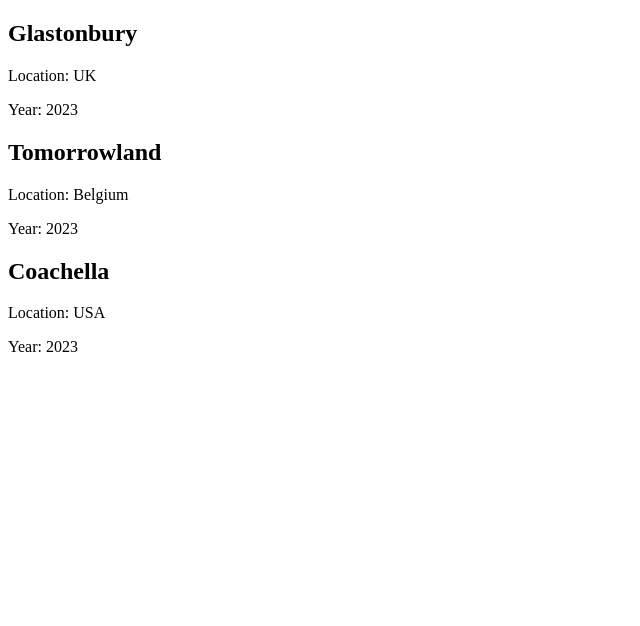
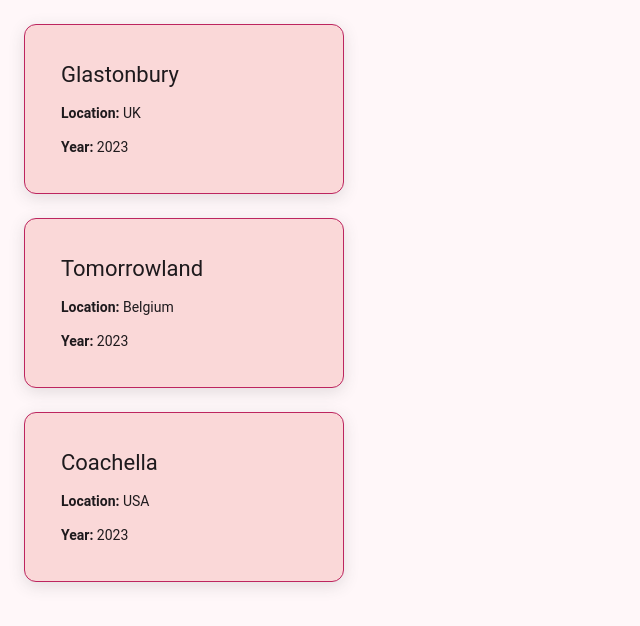
Before and after one commit to Marius-Poirier/RedLineProject, an Angular app: page / in a window 1280 px wide. Shown: the top 626 px of the page, without its empty margins (0-640 px from the left). Built offline with nearby package versions, Linux system fonts and the light colour scheme.

Commit message:
feat: update festival card component and add custom theme styles

```diff
--- a/angular.json
+++ b/angular.json
@@ -25,7 +25,8 @@
               }
             ],
             "styles": [
-              "src/styles.css"
+              "src/styles.css",
+              "src/custom-theme.scss"
             ]
           },
           "configurations": {
--- a/src/app/festival-card-component/festival-card-component.css
+++ b/src/app/festival-card-component/festival-card-component.css
@@ -1,4 +1,4 @@
-.student-card {
+.festival-card {
     width: 320px;
     margin: 24px;
     padding: 20px;
--- a/src/app/festival-card-component/festival-card-component.html
+++ b/src/app/festival-card-component/festival-card-component.html
@@ -1,8 +1,12 @@
-<div class="festival-card">
+<mat-card class="festival-card">
     @if (festival()){
         @let fs = festival()!;
-    <h2>{{ fs.name }}</h2>
-    <p>Location: {{ fs.location }}</p>
-    <p>Year: {{ fs.year }}</p>
+        <mat-card-header>
+            <mat-card-title>{{ fs.name }}</mat-card-title>
+        </mat-card-header>
+        <mat-card-content>
+            <p><strong>Location:</strong> {{ fs.location }}</p>
+            <p><strong>Year:</strong> {{ fs.year }}</p>
+        </mat-card-content>
     }
-</div>
+</mat-card >
--- /dev/null
+++ b/src/custom-theme.scss
@@ -0,0 +1,35 @@
+
+// Include theming for Angular Material with `mat.theme()`.
+// This Sass mixin will define CSS variables that are used for styling Angular Material
+// components according to the Material 3 design spec.
+// Learn more about theming and how to use it for your application's
+// custom components at https://material.angular.dev/guide/theming
+@use '@angular/material' as mat;
+
+html {
+  @include mat.theme((
+    color: (
+      primary: mat.$magenta-palette,
+      tertiary: mat.$violet-palette,
+    ),
+    typography: Roboto,
+    density: 0,
+  ));
+}
+
+body {
+  // Default the application to a light color theme. This can be changed to
+  // `dark` to enable the dark color theme, or to `light dark` to defer to the
+  // user's system settings.
+  color-scheme: light;
+
+  // Set a default background, font and text colors for the application using
+  // Angular Material's system-level CSS variables. Learn more about these
+  // variables at https://material.angular.dev/guide/system-variables
+  background-color: var(--mat-sys-surface);
+  color: var(--mat-sys-on-surface);
+  font: var(--mat-sys-body-medium);
+
+  // Reset the user agent margin.
+  margin: 0;
+}
```
